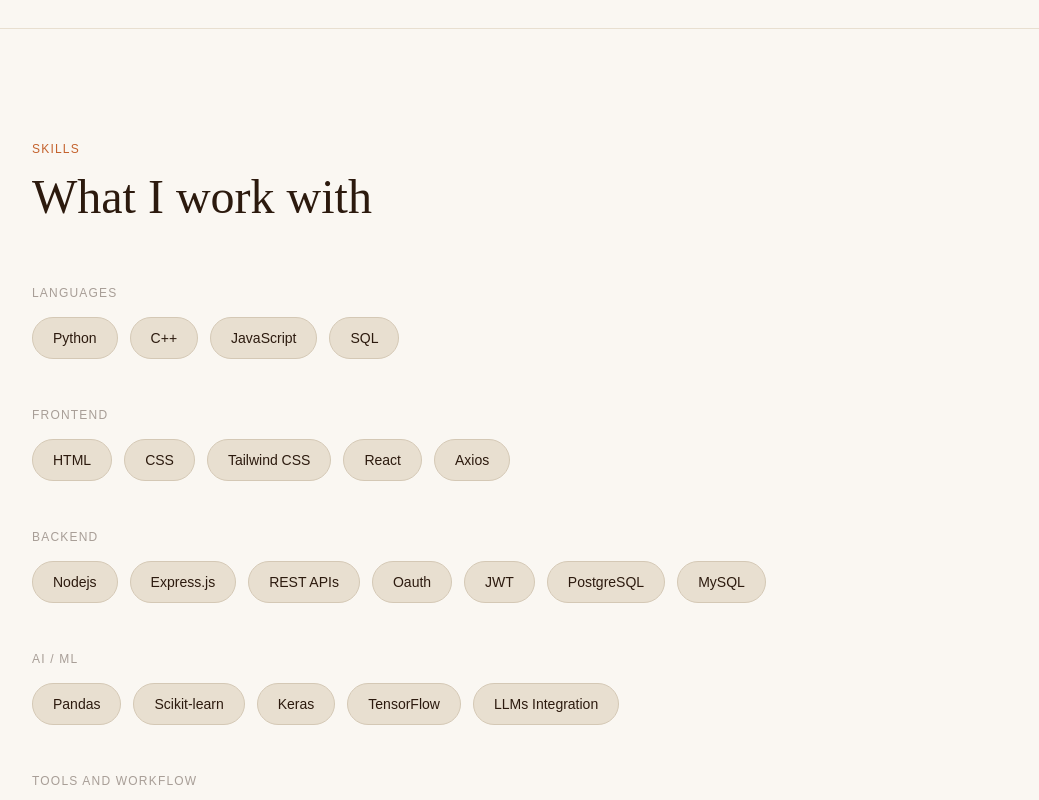
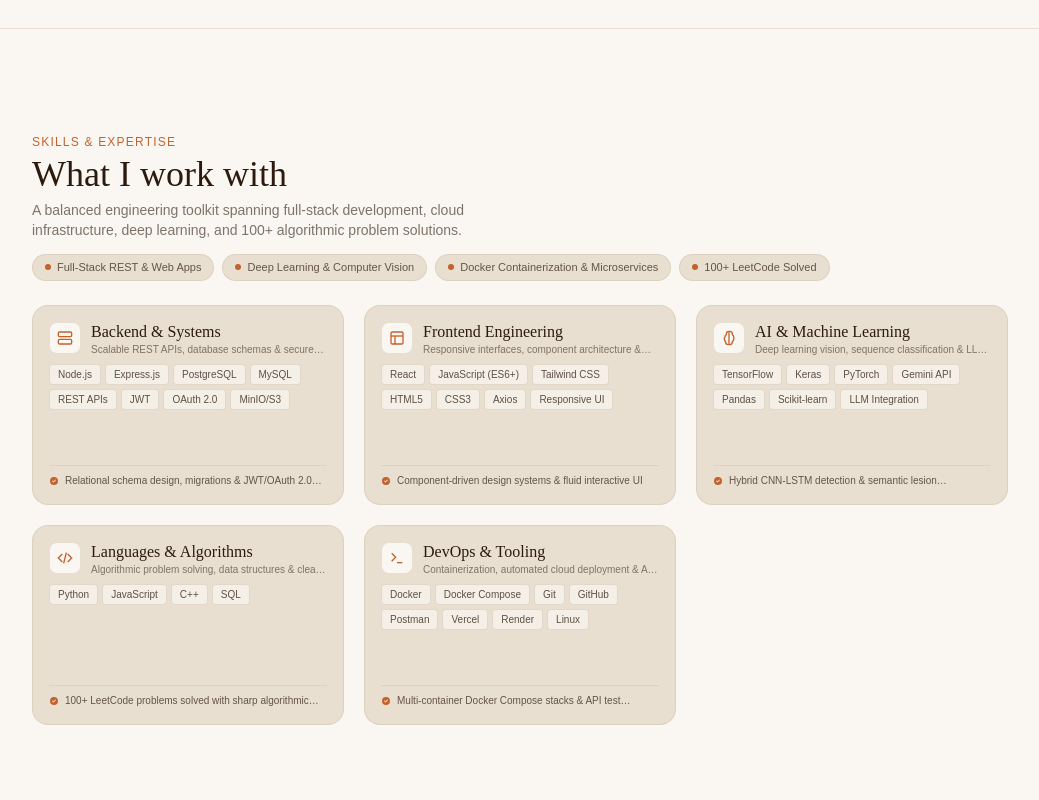
Before and after one commit to Omkar-56/Omkar-Pansare, a React (Create React App) app: page / in a window 1280 px wide. Shown: the part 2380-3180 px from the top of the page, without its empty margins (120-1159 px from the left). Built offline with nearby package versions, Linux system fonts and the light colour scheme.

Commit message:
update skills section ui design

```diff
--- a/src/components/Skills.jsx
+++ b/src/components/Skills.jsx
@@ -1,39 +1,158 @@
-import skillGroups from "../data/skills";
+import skillCategories from "../data/skills";
+
+function ServerIcon({ className = "w-4 h-4" }) {
+  return (
+    <svg className={className} fill="none" viewBox="0 0 24 24" stroke="currentColor" strokeWidth="2">
+      <rect x="2" y="3" width="20" height="7" rx="2" />
+      <rect x="2" y="14" width="20" height="7" rx="2" />
+      <line x1="6" y1="6.5" x2="6.01" y2="6.5" />
+      <line x1="6" y1="17.5" x2="6.01" y2="17.5" />
+    </svg>
+  );
+}
+
+function LayoutIcon({ className = "w-4 h-4" }) {
+  return (
+    <svg className={className} fill="none" viewBox="0 0 24 24" stroke="currentColor" strokeWidth="2">
+      <rect x="3" y="3" width="18" height="18" rx="2" />
+      <line x1="3" y1="9" x2="21" y2="9" />
+      <line x1="9" y1="21" x2="9" y2="9" />
+    </svg>
+  );
+}
+
+function BrainIcon({ className = "w-4 h-4" }) {
+  return (
+    <svg className={className} fill="none" viewBox="0 0 24 24" stroke="currentColor" strokeWidth="2">
+      <path strokeLinecap="round" strokeLinejoin="round" d="M12 2a4 4 0 00-4 4v1a4 4 0 00-2 3.46A4 4 0 005 14a4 4 0 002 3.46V18a4 4 0 004 4m2-20a4 4 0 014 4v1a4 4 0 012 3.46A4 4 0 0119 14a4 4 0 01-2 3.46V18a4 4 0 01-4 4m-1-18v18" />
+    </svg>
+  );
+}
+
+function CodeIcon({ className = "w-4 h-4" }) {
+  return (
+    <svg className={className} fill="none" viewBox="0 0 24 24" stroke="currentColor" strokeWidth="2">
+      <polyline points="16 18 22 12 16 6" />
+      <polyline points="8 6 2 12 8 18" />
+      <line x1="14" y1="4" x2="10" y2="20" />
+    </svg>
+  );
+}
+
+function TerminalIcon({ className = "w-4 h-4" }) {
+  return (
+    <svg className={className} fill="none" viewBox="0 0 24 24" stroke="currentColor" strokeWidth="2">
+      <polyline points="4 17 10 11 4 5" />
+      <line x1="12" y1="19" x2="20" y2="19" />
+    </svg>
+  );
+}
+
+function SparkleDot({ className = "w-2.5 h-2.5 text-terracotta flex-shrink-0 mt-0.5" }) {
+  return (
+    <svg className={className} viewBox="0 0 20 20" fill="currentColor">
+      <path fillRule="evenodd" d="M10 18a8 8 0 100-16 8 8 0 000 16zm3.707-9.293a1 1 0 00-1.414-1.414L9 10.586 7.707 9.293a1 1 0 00-1.414 1.414l2 2a1 1 0 001.414 0l4-4z" clipRule="evenodd" />
+    </svg>
+  );
+}
+
+const iconMap = {
+  server: ServerIcon,
+  layout: LayoutIcon,
+  brain: BrainIcon,
+  code: CodeIcon,
+  terminal: TerminalIcon,
+};
 
 export default function Skills() {
   return (
-    <section id="skills" className="py-28 px-6 max-w-5xl mx-auto">
-      <div className="reveal mb-16">
-        <span className="text-xs font-body tracking-widest text-terracotta uppercase mb-4 block">
-          Skills
+    <section id="skills" className="min-h-screen flex flex-col justify-center px-6 max-w-5xl mx-auto py-12 md:py-16">
+      <div className="w-full">
+        {/* Header */}
+        <div className="reveal mb-5 md:mb-6">
+          <span className="text-xs font-body tracking-widest text-terracotta uppercase mb-1 block font-medium">
+            Skills &amp; Expertise
           </span>
-        <h2 className="font-display text-4xl md:text-5xl font-light text-espresso">
+          <h2 className="font-display text-3xl md:text-4xl font-light text-espresso mb-1.5">
             What I work with
           </h2>
+          <p className="font-body text-xs md:text-sm text-espresso/60 font-light max-w-lg mb-3.5">
+            A balanced engineering toolkit spanning full-stack development, cloud infrastructure, deep learning, and 100+ algorithmic problem solutions.
+          </p>
+
+          {/* Quick competency strip */}
+          <div className="flex flex-wrap gap-2">
+            <span className="inline-flex items-center gap-1.5 text-[11px] font-body font-medium text-espresso/70 bg-sand border border-sand-dark/60 rounded-full px-3 py-1">
+              <span className="w-1.5 h-1.5 rounded-full bg-terracotta" />
+              Full-Stack REST &amp; Web Apps
+            </span>
+            <span className="inline-flex items-center gap-1.5 text-[11px] font-body font-medium text-espresso/70 bg-sand border border-sand-dark/60 rounded-full px-3 py-1">
+              <span className="w-1.5 h-1.5 rounded-full bg-terracotta" />
+              Deep Learning &amp; Computer Vision
+            </span>
+            <span className="inline-flex items-center gap-1.5 text-[11px] font-body font-medium text-espresso/70 bg-sand border border-sand-dark/60 rounded-full px-3 py-1">
+              <span className="w-1.5 h-1.5 rounded-full bg-terracotta" />
+              Docker Containerization &amp; Microservices
+            </span>
+            <span className="inline-flex items-center gap-1.5 text-[11px] font-body font-medium text-espresso/70 bg-sand border border-sand-dark/60 rounded-full px-3 py-1">
+              <span className="w-1.5 h-1.5 rounded-full bg-terracotta" />
+              100+ LeetCode Solved
+            </span>
+          </div>
         </div>
 
-      <div className="space-y-12">
-        {skillGroups.map((group, i) => (
+        {/* 5 Category Cards */}
+        <div className="grid grid-cols-1 md:grid-cols-2 lg:grid-cols-3 gap-4 md:gap-5">
+          {skillCategories.map((cat, i) => {
+            const Icon = iconMap[cat.icon] || CodeIcon;
+            return (
               <div
-            key={group.label}
-            className="reveal"
-            style={{ transitionDelay: `${i * 0.1}s` }}
+                key={cat.id}
+                className="reveal bg-sand rounded-2xl p-4 md:p-4.5 flex flex-col justify-between border border-sand-dark/60 hover:border-terracotta/40 shadow-xs hover:shadow-md transition-all group h-[200px]"
+                style={{ transitionDelay: `${i * 0.08}s` }}
               >
-            <span className="text-xs font-body text-espresso/40 tracking-widest uppercase mb-4 block">
-              {group.label}
-            </span>
-            <div className="flex flex-wrap gap-3">
-              {group.skills.map((s) => (
+                <div>
+                  {/* Category Header */}
+                  <div className="flex items-start gap-2.5 mb-1.5">
+                    <div className="w-8 h-8 rounded-lg bg-cream border border-sand-dark/50 text-terracotta flex items-center justify-center flex-shrink-0 group-hover:bg-terracotta group-hover:text-cream transition-colors">
+                      <Icon className="w-4 h-4" />
+                    </div>
+                    <div>
+                      <h3 className="font-display text-base font-light text-espresso group-hover:text-terracotta transition-colors leading-tight">
+                        {cat.label}
+                      </h3>
+                      <p className="text-[10px] font-body text-espresso/55 leading-tight mt-0.5 line-clamp-1">
+                        {cat.description}
+                      </p>
+                    </div>
+                  </div>
+
+                  {/* Skill Badges */}
+                  <div className="flex flex-wrap gap-1 my-2">
+                    {cat.skills.map((skill) => (
                       <span
-                  key={s}
-                  className="skill-pill font-body text-sm text-espresso bg-sand border border-sand-dark rounded-full px-5 py-2.5 cursor-default"
+                        key={skill}
+                        className="skill-pill font-body text-[10px] text-espresso/75 bg-cream/70 border border-sand-dark/60 rounded px-2 py-0.5 cursor-default"
                       >
-                  {s}
+                        {skill}
                       </span>
                     ))}
                   </div>
                 </div>
-        ))}
+
+                {/* Key Strengths */}
+                {cat.highlight && (
+                  <div className="pt-2 border-t border-sand-dark/50">
+                    <div className="flex items-start gap-1.5 text-[10px] font-body text-espresso/70 leading-snug">
+                      <SparkleDot />
+                      <span className="line-clamp-1">{cat.highlight}</span>
+                    </div>
+                  </div>
+                )}
+              </div>
+            );
+          })}
+        </div>
       </div>
     </section>
   );
--- a/src/data/skills.js
+++ b/src/data/skills.js
@@ -1,24 +1,44 @@
-const skillGroups = [
+const skillCategories = [
   {
-    label: "Languages",
-    skills: ["Python", "C++", "JavaScript", "SQL"],
+    id: "backend",
+    label: "Backend & Systems",
+    icon: "server",
+    description: "Scalable REST APIs, database schemas & secure authentication.",
+    skills: ["Node.js", "Express.js", "PostgreSQL", "MySQL", "REST APIs", "JWT", "OAuth 2.0", "MinIO/S3"],
+    highlight: "Relational schema design, migrations & JWT/OAuth 2.0 auth flows",
   },
   {
-    label: "Frontend",
-    skills: ["HTML", "CSS", "Tailwind CSS", "React", "Axios"],
+    id: "frontend",
+    label: "Frontend Engineering",
+    icon: "layout",
+    description: "Responsive interfaces, component architecture & animations.",
+    skills: ["React", "JavaScript (ES6+)", "Tailwind CSS", "HTML5", "CSS3", "Axios", "Responsive UI"],
+    highlight: "Component-driven design systems & fluid interactive UI",
   },
   {
-    label: "Backend",
-    skills: ["Nodejs", "Express.js", "REST APIs", "Oauth", "JWT", "PostgreSQL", "MySQL"],
+    id: "ai-ml",
+    label: "AI & Machine Learning",
+    icon: "brain",
+    description: "Deep learning vision, sequence classification & LLM tools.",
+    skills: ["TensorFlow", "Keras", "PyTorch", "Gemini API", "Pandas", "Scikit-learn", "LLM Integration"],
+    highlight: "Hybrid CNN-LSTM detection & semantic lesion segmentation",
   },
   {
-    label: "AI / ML",
-    skills: ["Pandas", "Scikit-learn", "Keras", "TensorFlow", "LLMs Integration"],
+    id: "languages",
+    label: "Languages & Algorithms",
+    icon: "code",
+    description: "Algorithmic problem solving, data structures & clean code.",
+    skills: ["Python", "JavaScript", "C++", "SQL"],
+    highlight: "100+ LeetCode problems solved with sharp algorithmic fundamentals",
   },
   {
-    label: "Tools and Workflow",
-    skills: ["Git", "Github", "docker", "Postman", "Vercel", "Render"],
+    id: "devops",
+    label: "DevOps & Tooling",
+    icon: "terminal",
+    description: "Containerization, automated cloud deployment & API testing.",
+    skills: ["Docker", "Docker Compose", "Git", "GitHub", "Postman", "Vercel", "Render", "Linux"],
+    highlight: "Multi-container Docker Compose stacks & API test workflows",
   },
 ];
 
-export default skillGroups;
+export default skillCategories;
```
Lines whose indentation alone changed are shown as unchanged.
